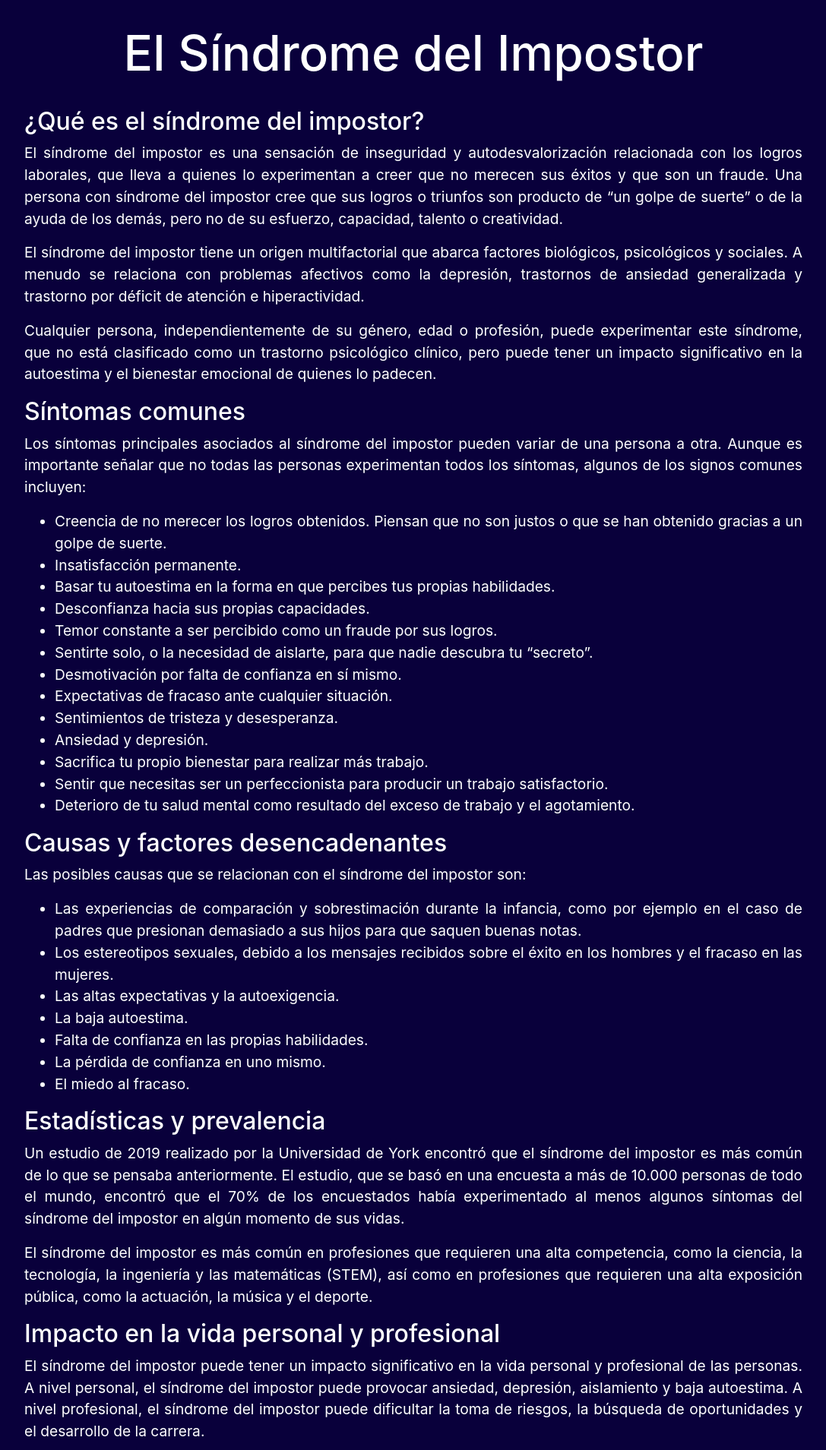
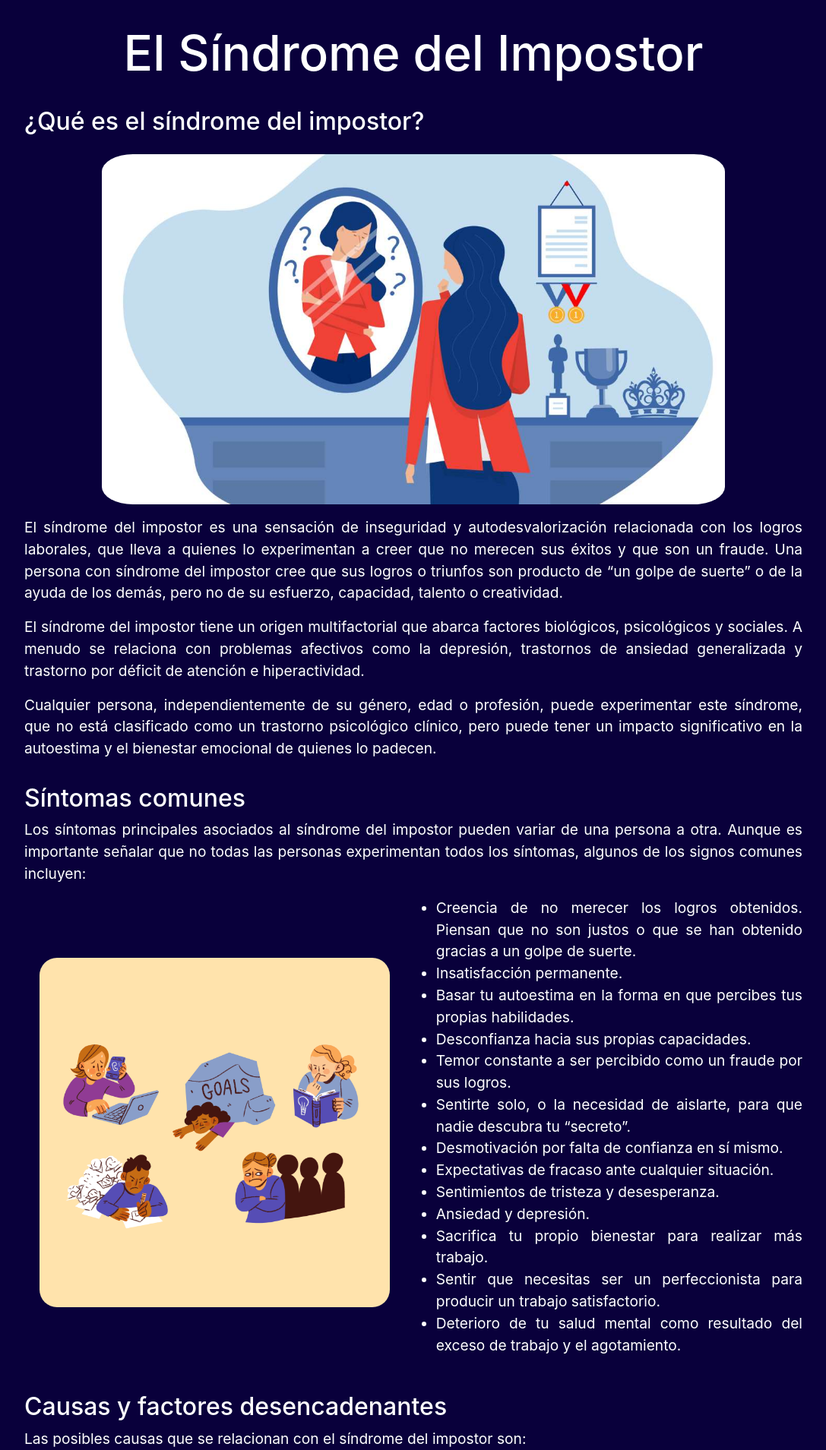
Before and after one commit to Eriarer/Etica, a PHP site: page / in a window 1280 px wide. Shown: the part 56-1965 px from the top of the page at 76% size, without its empty margins (96-1183 px from the left). Run offline with PHP 8.4, Linux system fonts and the light colour scheme; some libraries are stand-ins or nearby versions; some web fonts are replaced.

Commit message:
Co-authored: Gerardo. Distribucion + Img index

```diff
--- a/css/index.css
+++ b/css/index.css
@@ -7,11 +7,16 @@
     text-align: center;
     font-size: 4em;
     margin-top: 0.5em;
-    margin-bottom: 0.5em;
+    margin-bottom: 0.2em;
 }
 
 .contenedor h3 {
+    margin-top: 1em;
     font-size: 2em;
+}
+
+.contenedor h4 {
+    margin-top: 1em;
 }
 
 .contenedor p,
@@ -21,6 +26,26 @@
 }
 
 img {
-    width: 100%;
-    border-radius: 50%;
-  }
+    width: 80%;
+    border-radius: 5%;
+    margin-top: 1em;
+    margin-bottom: 1em;
+}
+
+.image {
+    text-align: center;
+    align-items: center;
+}
+
+.dividedList img {
+    margin-right: 2%;
+    margin-left: 2%;
+    width: 45%;
+}
+
+.dividedList {
+    display: flex;
+    text-align: center;
+    align-items: center;
+
+}
--- a/index.php
+++ b/index.php
@@ -24,12 +24,15 @@ include_once 'include/session.php';
   <div class="contenedor">
     <h1 class="titulo">El Síndrome del Impostor</h1>
     <h3>¿Qué es el síndrome del impostor? </h3>
+    <div class="image"><img src="media/images/index/imposter-syndrome.jpg" alt=""></div>
     <p>El síndrome del impostor es una sensación de inseguridad y autodesvalorización relacionada con los logros laborales, que lleva a quienes lo experimentan a creer que no merecen sus éxitos y que son un fraude. Una persona con síndrome del impostor cree que sus logros o triunfos son producto de “un golpe de suerte” o de la ayuda de los demás, pero no de su esfuerzo, capacidad, talento o creatividad.</p>
     <p>El síndrome del impostor tiene un origen multifactorial que abarca factores biológicos, psicológicos y sociales. A menudo se relaciona con problemas afectivos como la depresión, trastornos de ansiedad generalizada y trastorno por déficit de atención e hiperactividad. </p>
     <p>Cualquier persona, independientemente de su género, edad o profesión, puede experimentar este síndrome, que no está clasificado como un trastorno psicológico clínico, pero puede tener un impacto significativo en la autoestima y el bienestar emocional de quienes lo padecen.</p>
 
     <h3>Síntomas comunes</h3>
     <p>Los síntomas principales asociados al síndrome del impostor pueden variar de una persona a otra. Aunque es importante señalar que no todas las personas experimentan todos los síntomas, algunos de los signos comunes incluyen:</p>
+    <div class="dividedList">
+      <img src="media/images/index/sintomas-SI-2.png" alt="">
       <ul>
         <li>Creencia de no merecer los logros obtenidos. Piensan que no son justos o que se han obtenido gracias a un golpe de suerte.</li>
         <li>Insatisfacción permanente.</li>
@@ -45,7 +48,7 @@ include_once 'include/session.php';
         <li>Sentir que necesitas ser un perfeccionista para producir un trabajo satisfactorio. </li>
         <li>Deterioro de tu salud mental como resultado del exceso de trabajo y el agotamiento.</li>
       </ul>
-
+    </div>
     <h3>Causas y factores desencadenantes</h3>
     <p> Las posibles causas que se relacionan con el síndrome del impostor son:</p>
     <ul>
@@ -64,12 +67,23 @@ include_once 'include/session.php';
     <p>El síndrome del impostor es más común en profesiones que requieren una alta competencia, como la ciencia, la tecnología, la ingeniería y las matemáticas (STEM), así como en profesiones que requieren una alta exposición pública, como la actuación, la música y el deporte.</p>
 
     <h3>Impacto en la vida personal y profesional</h3>
+    <div class="dividedList">
+      <div class="dividedText">
         <p>El síndrome del impostor puede tener un impacto significativo en la vida personal y profesional de las personas. A nivel personal, el síndrome del impostor puede provocar ansiedad, depresión, aislamiento y baja autoestima. A nivel profesional, el síndrome del impostor puede dificultar la toma de riesgos, la búsqueda de oportunidades y el desarrollo de la carrera.</p>
         <p>El síndrome del impostor puede afectar las relaciones interpersonales de las personas. Las personas que sufren de este síndrome pueden ser reticentes a compartir sus logros con los demás, por miedo a ser juzgadas. Esto puede conducir a la soledad y al aislamiento.</p>
         <p>El síndrome del impostor puede afectar la carrera de las personas. Las personas que sufren de este síndrome pueden ser reacias a pedir ascensos o nuevas responsabilidades, por miedo a no estar a la altura. Esto puede limitar su desarrollo profesional.</p>
+      </div>
+      <img src="media/images/index/tormento-fantasmas-V.jpg" alt="">
+    </div>
 
     <h3>Estrategias de afrontamiento</h3>
+    <div class="divided">
+      <div class="dividedText">
         <p>Es importante señalar que el síndrome del impostor no es un trastorno psicológico, sino un fenómeno relativamente común.</p>
+      </div>
+      <div class="dividedList">
+        <img src="media/images/index/ilustracion-alta-autoestima.jpg" alt="">
+        <div>
           <p>Hay una serie de estrategias de afrontamiento que pueden ayudar a las personas a superar el síndrome del impostor. Estas estrategias incluyen:</p>
           <ul>
             <li>Reconocer los pensamientos y sentimientos negativos. El primer paso para superar el síndrome del impostor es ser consciente de los pensamientos y sentimientos negativos que lo acompañan. Una vez que se identifican estos pensamientos, se pueden empezar a desafiar y sustituir por otros más positivos.</li>
@@ -77,7 +91,9 @@ include_once 'include/session.php';
             <li>Buscar apoyo. Hablar con un amigo, familiar o terapeuta puede ayudar a las personas a sentirse menos solas y a desarrollar estrategias para afrontar el síndrome del impostor.</li>
             <li>Aceptar la imperfección. Es importante recordar que nadie es perfecto. Todos cometemos errores y todos tenemos áreas en las que podemos mejorar.</li>
           </ul>
-
+        </div>
+      </div>
+    </div>
     <h4>Bibliografía</h4>
     <ul>
       <li><a href="https://asana.com/es/resources/impostor-syndrome">https://asana.com/es/resources/impostor-syndrome</a></li>
```
Also changed, not shown: media/images/index/ilustracion-alta-autoestima.jpg (added), media/images/index/sintomas-SI-2.png (added), media/images/index/tormento-fantasmas-V.jpg (added). Lines whose indentation alone changed are shown as unchanged.
